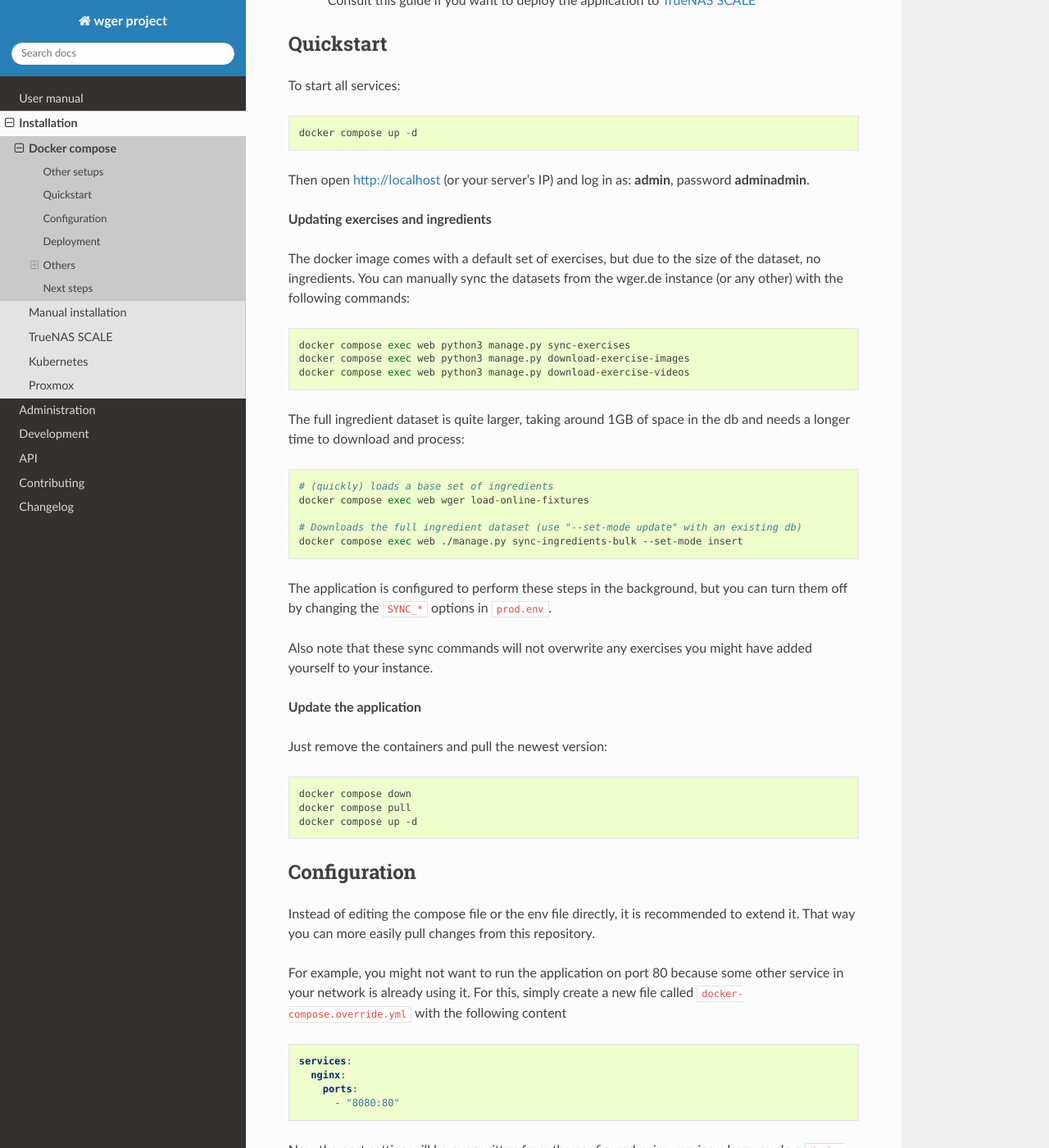
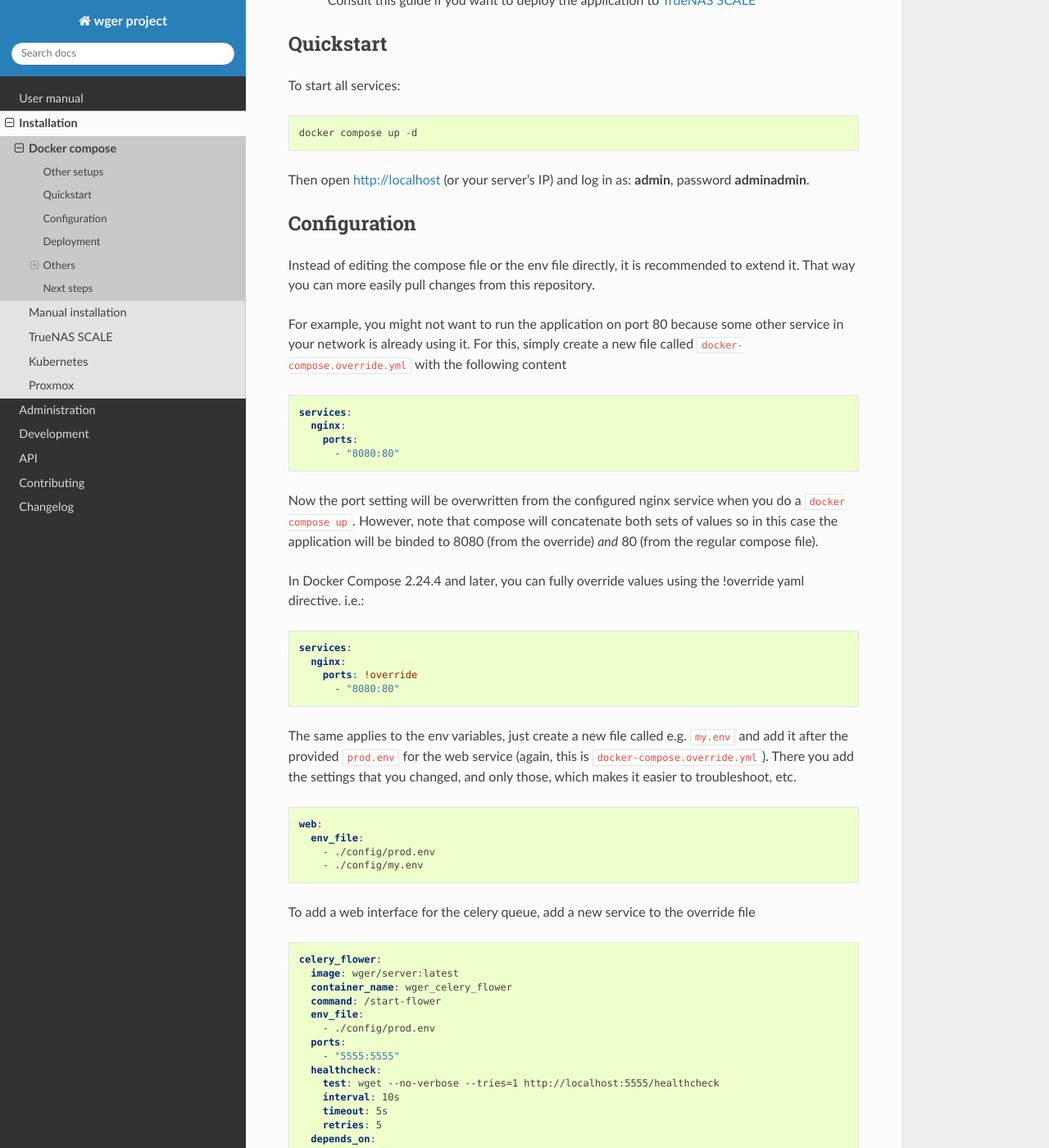
Before and after one commit to wger-project/docs, a Sphinx documentation site: the page built from docs/installation/docker.rst, in a window 1280 px wide and 1400 px high, scrolled down 719 px. Shown: the whole window at 82% size. Built offline with Sphinx 7.4.7 and the Read the Docs theme 3.1.0, drawn with Linux system fonts in a browser that asks for light colours; some of the changed text lies outside the part shown.

Commit message:
Extract the updates and sync information info to their own pages

```diff
--- a/docs/installation/docker.rst
+++ b/docs/installation/docker.rst
@@ -38,45 +38,6 @@ To start all services::
 
 Then open http://localhost (or your server's IP) and log in as: **admin**,
 password **adminadmin**.
-
-**Updating exercises and ingredients**
-
-The docker image comes with a default set of exercises, but due to the size of
-the dataset, no ingredients. You can manually sync the datasets from the wger.de
-instance (or any other) with the following commands:
-
-.. code-block:: bash
-
-    docker compose exec web python3 manage.py sync-exercises
-    docker compose exec web python3 manage.py download-exercise-images
-    docker compose exec web python3 manage.py download-exercise-videos
-
-The full ingredient dataset is quite larger, taking around 1GB of space in the
-db and needs a longer time to download and process:
-
-.. code-block:: bash
-
-    # (quickly) loads a base set of ingredients
-    docker compose exec web wger load-online-fixtures
-
-    # Downloads the full ingredient dataset (use "--set-mode update" with an existing db)
-    docker compose exec web ./manage.py sync-ingredients-bulk --set-mode insert
-
-The application is configured to perform these steps in the background, but you
-can turn them off by changing the ``SYNC_*`` options in ``prod.env``.
-
-Also note that these sync commands will not overwrite any exercises you might
-have added yourself to your instance.
-
-**Update the application**
-
-Just remove the containers and pull the newest version:
-
-.. code-block:: bash
-
-    docker compose down
-    docker compose pull
-    docker compose up -d
 
 Configuration
 -------------
```
Also changed, not shown: other parts of docs/installation/docker.rst (+2 -0 lines), docs/administration/index.rst (+8 -0 lines), docs/administration/sync-data.rst (added, +45 -0 lines), docs/administration/updating.rst (added, +37 -0 lines), docs/installation/from-source.rst (+4 -8 lines).
